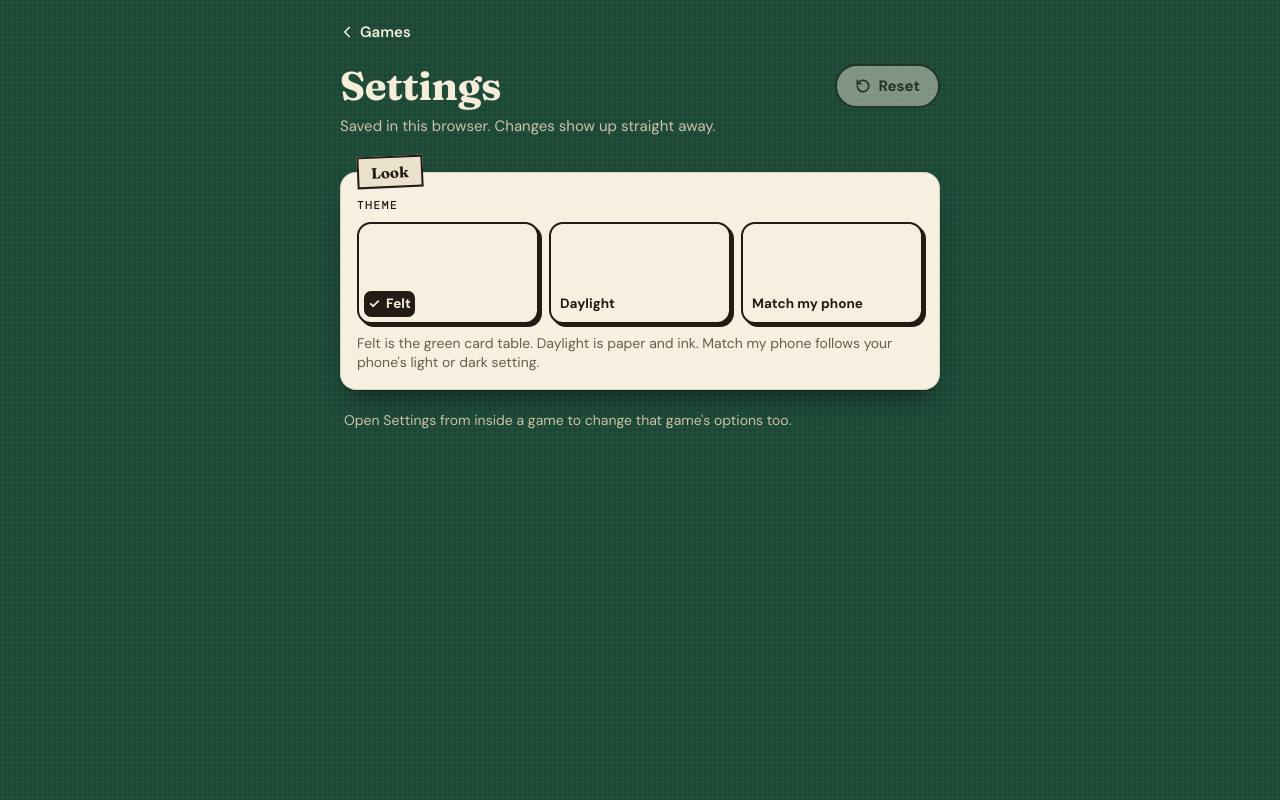
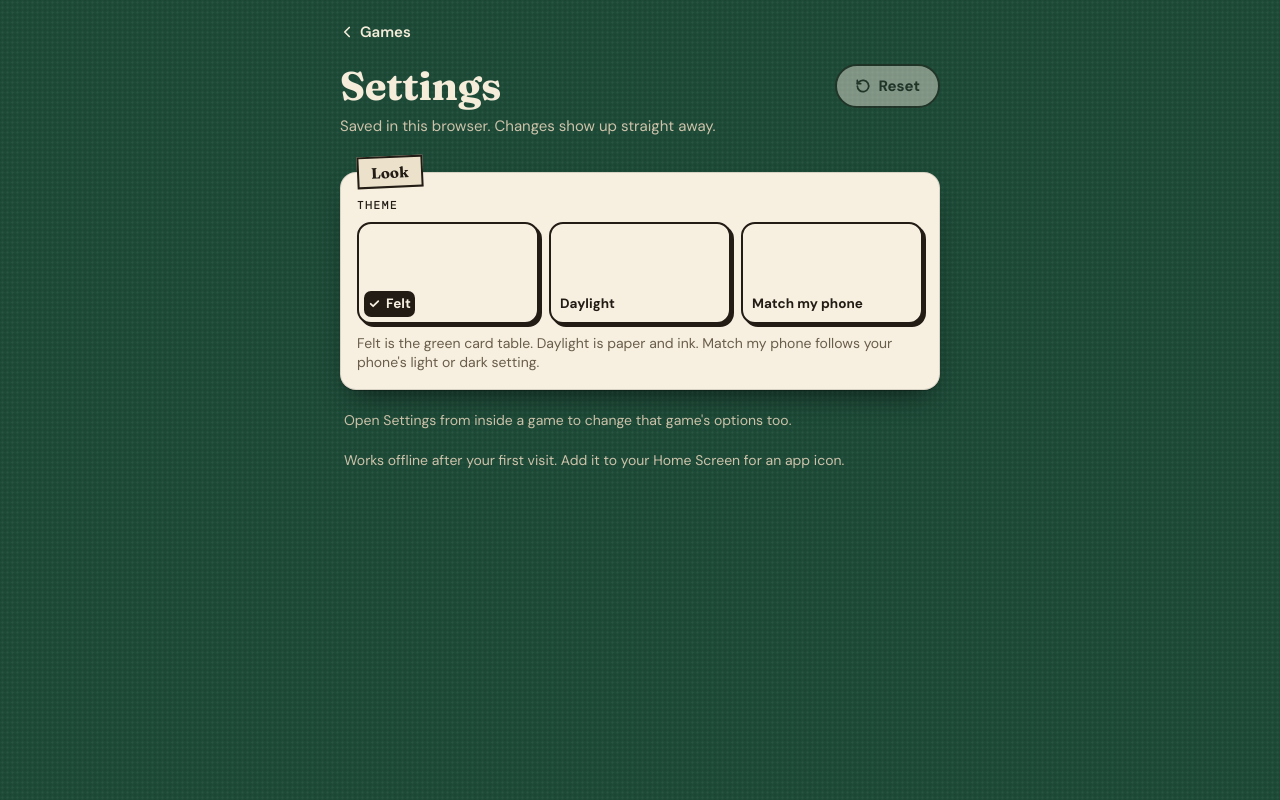
Before and after one commit to Harshal-7/games, a Next.js app: page /settings in a window 1280 px wide. Built offline with nearby package versions, Linux system fonts and the light colour scheme.

Commit message:
Settings: say the site works offline and installs
Co-Authored-By: Claude Opus 5.5 <noreply@anthropic.com>

```diff
--- a/src/settings/settings-panel.tsx
+++ b/src/settings/settings-panel.tsx
@@ -122,6 +122,10 @@ function SettingsView({ game }: { game: GameSlug | null }) {
       ) : (
         <p className="settings-note">Open Settings from inside a game to change that game&apos;s options too.</p>
       )}
+
+      <p className="settings-note settings-offline">
+        Works offline after your first visit. Add it to your Home Screen for an app icon.
+      </p>
     </div>
   );
 }
--- a/src/settings/settings.css
+++ b/src/settings/settings.css
@@ -77,6 +77,9 @@
   }
   .settings-game {
     grid-area: game;
+  }
+  .settings-offline {
+    grid-column: 1 / -1;
   }
 }
 
```
